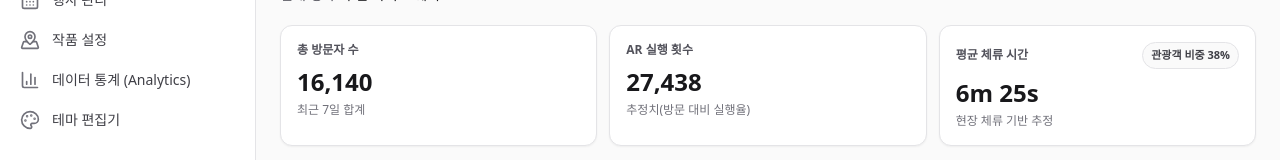
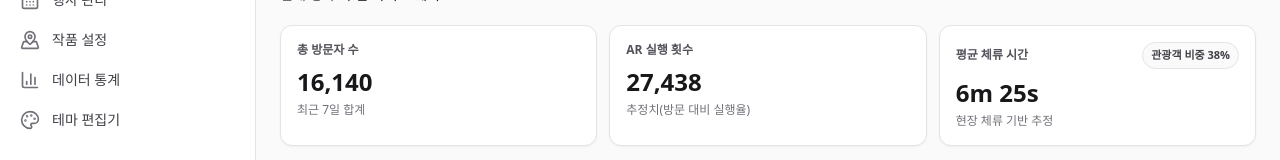
Before and after one commit to 2kminn/museum-admin-cms, a React (Vite) app: page /dashboard in a window 1280 px wide. Shown: the part 136-296 px from the top of the page. Built offline with nearby package versions, Linux system fonts and the light colour scheme.

Commit message:
feat: update artwork settings page

```diff
--- a/src/components/Sidebar.tsx
+++ b/src/components/Sidebar.tsx
@@ -9,7 +9,7 @@ const navItems = [
   { to: "/dashboard", label: "대시보드", icon: LayoutDashboard },
   { to: "/events", label: "행사 관리", icon: CalendarDays },
   { to: "/locations", label: "작품 설정", icon: MapPinned },
-  { to: "/analytics", label: "데이터 통계 (Analytics)", icon: BarChart3 },
+  { to: "/analytics", label: "데이터 통계", icon: BarChart3 },
   { to: "/theme", label: "테마 편집기", icon: Palette },
 ] as const;
 
```
